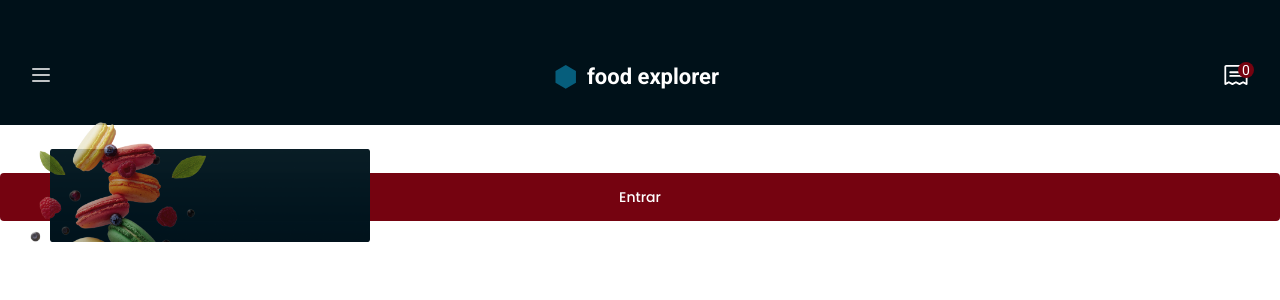
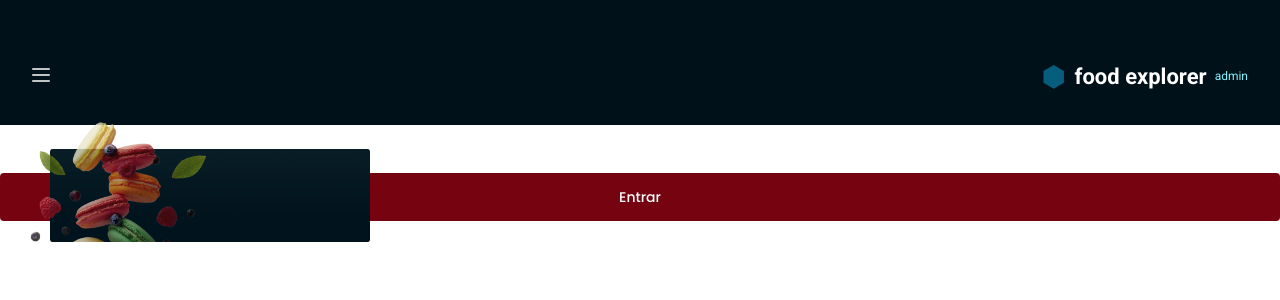
Before and after one commit to EmanuelQuintino/Food-Explorer, a React (Vite) app in the folder client/: page / in a window 1280 px wide. Shown: the top 300 px of the page. Built offline with nearby package versions, Linux system fonts and the light colour scheme.

Commit message:
add nav bar paragraph admin

```diff
--- a/client/src/components/Navbar/index.jsx
+++ b/client/src/components/Navbar/index.jsx
@@ -8,6 +8,7 @@ import { useState } from "react";
 export function Navbar() {
   const [menuActive, setMenuActive] = useState(false);
   const toggleMenu = () => setMenuActive(menuActive ? false : true);
+  const [isAdmin, setIsAdmin] = useState(true);
 
   return (
     <HeaderContainer>
@@ -21,14 +22,19 @@ export function Navbar() {
       <div className="logo">
         <img src={logoExplorer} alt="logo-explorer" />
         <h1>food explorer</h1>
+        {isAdmin &&
+          <p className="paragraphAdmin">admin</p>
+        }
       </div>
 
+      {!isAdmin &&
         <div className="saleContainer">
           <button>
             <img src={saleIcon} className="saleIcon" alt="sale-icon" />
           </button>
           <div className="saleTotal">0</div>
         </div>
+      }
     </HeaderContainer>
   )
 }
--- a/client/src/components/Navbar/style.js
+++ b/client/src/components/Navbar/style.js
@@ -25,8 +25,15 @@ export const HeaderContainer = styled.header`
     width: 2.4rem;
   }
 
+
   h1 {
     font-size: 2.2rem;
+  }
+
+  .paragraphAdmin {
+    font-size: 1.2rem;
+    line-height: 160%;
+    color: ${({ theme }) => theme.colors.cake200};
   }
 
   .saleContainer {
--- a/client/src/styles/theme.js
+++ b/client/src/styles/theme.js
@@ -25,5 +25,6 @@ export default {
     tomato200: "#92000E",
     tomato300: "#AB222E",
     tomato400: "#AB4D55",
+    cake200: "#82F3FF",
   }
 }
```
Lines whose indentation alone changed are shown as unchanged.
